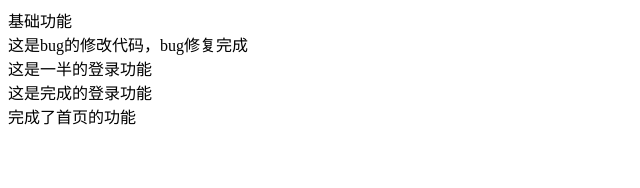
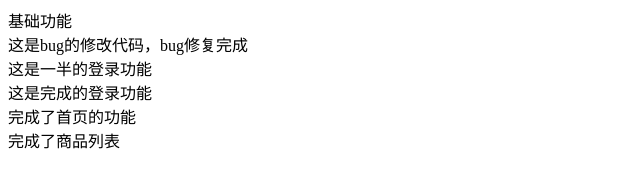
Before and after one commit to wang-dblwei/myfirst, a plain HTML site: page index.html in a window 1280 px wide. Shown: the whole page, without its empty margins (0-640 px from the left). Drawn offline with Linux system fonts and the light colour scheme.

Commit message:
完成了商品列表

```diff
--- a/index.html
+++ b/index.html
@@ -22,5 +22,6 @@
      <div>这是一半的登录功能</div>
      <div>这是完成的登录功能</div>
      <div>完成了首页的功能</div>
+     <div>完成了商品列表</div>
 </body>
 </html>
```
